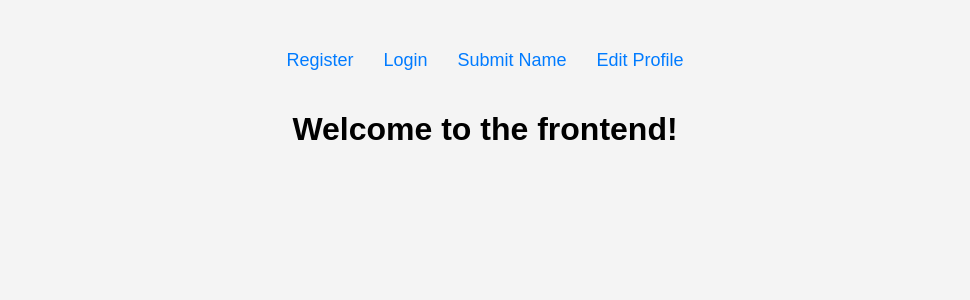
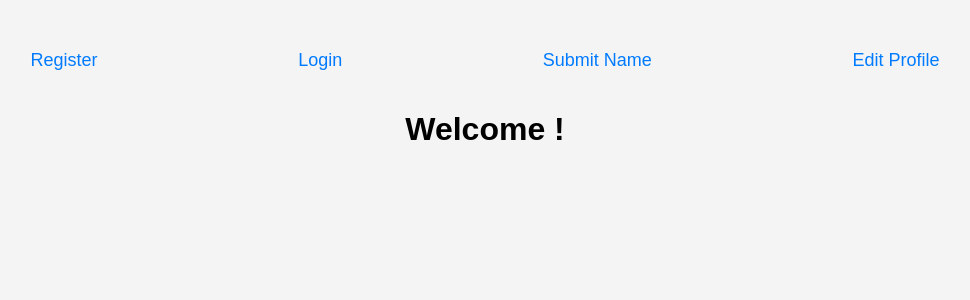
Before and after one commit to Moryasamiksa05/Frontend-repo, a React (Vite) app in the folder Frontend-part/: page / in a window 1280 px wide. Shown: the top 300 px of the page, without its empty margins (155-1125 px from the left). Built offline with nearby package versions, Linux system fonts and the light colour scheme; no server answers.

Commit message:
css modified

```diff
--- a/Frontend-part/src/components/Styles.css
+++ b/Frontend-part/src/components/Styles.css
@@ -3,6 +3,10 @@ body {
   background-color: #f4f4f4;
   margin: 0;
   padding: 0;
+}
+.front{
+  display: flex;
+  justify-content: space-evenly;
 }
 
 form {
--- a/Frontend-part/src/components/Welcome.jsx
+++ b/Frontend-part/src/components/Welcome.jsx
@@ -1,16 +1,17 @@
 import React from 'react';
 import { Link } from 'react-router-dom';
+import "./Styles.css";
 
 const Welcome = () => {
   return (
-    <div style={{ textAlign: 'center', marginTop: '50px' }}>
-      <div style={{ fontSize: '18px', marginBottom: '20px' }}>
+    <div   style={{ textAlign: 'center', marginTop: '50px' }}>
+      <div className="front "  style={{ fontSize: '18px', marginBottom: '20px' }}>
         <Link to="/register" style={{ margin: '0 15px' }}>Register</Link>
         <Link to="/login" style={{ margin: '0 15px' }}>Login</Link>
         <Link to="/name" style={{ margin: '0 15px' }}>Submit Name</Link>
         <Link to="/edit-profile" style={{ margin: '0 15px' }}>Edit Profile</Link>
       </div>
-      <h1>Welcome to the frontend!</h1>
+      <h1 >Welcome !</h1>
     </div>
   );
 };
```
